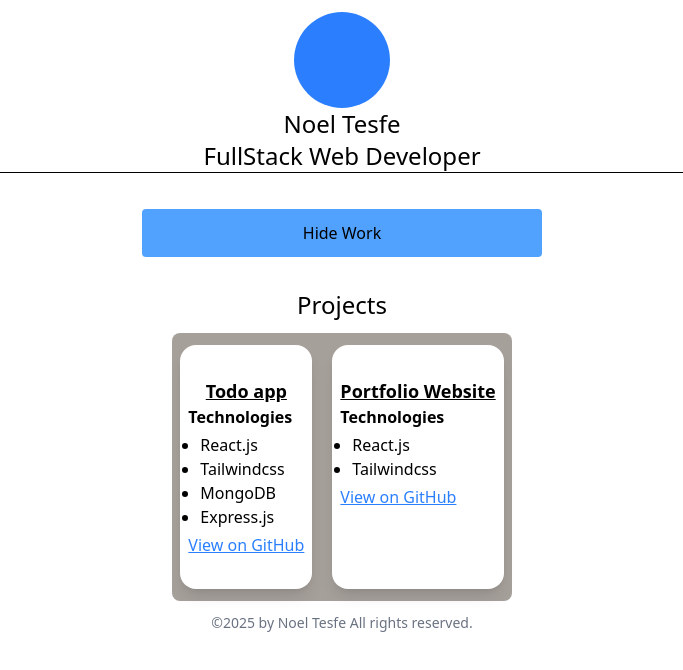
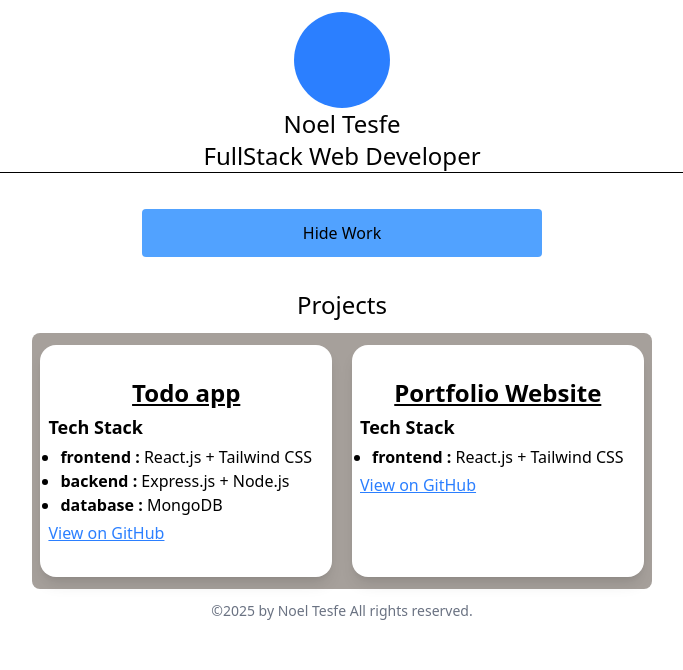
Before and after one commit to Noel-byte/Portfolio, a React (Vite) app: page / in a window 1280 px wide. Both pictures are taken after a click on the button "Check Out Work". Shown: the top 670 px of the page, without its empty margins (298-981 px from the left). Built offline with nearby package versions, Linux system fonts and the light colour scheme.

Commit message:
updated compenents

```diff
--- a/src/App.jsx
+++ b/src/App.jsx
@@ -6,7 +6,7 @@ import { useState } from "react"
 
 function App() {
   const [showProjects,setShowProjects] = useState(false)
-  const projects = [{title:'Todo app',link:'todo-list',tech:['React.js','Tailwindcss','MongoDB','Express.js']},{title:'Portfolio Website',link:'Portfolio',tech:['React.js','Tailwindcss']}]
+  const projects = [{title:'Todo app',link:'todo-list',tech:[{frontend:'React.js + Tailwind CSS'},{backend:'Express.js + Node.js'},{database:'MongoDB'}]},{title:'Portfolio Website',link:'Portfolio',tech:[{frontend:'React.js + Tailwind CSS'}]}]
   const handleClick = ()=>{
     //first load all the projects available
     // show all the available project list
--- a/src/components/Projects.jsx
+++ b/src/components/Projects.jsx
@@ -1,29 +1,43 @@
 import React from 'react';
 
 export const Projects = ({ projects }) => {
+  return (
+    <div className="flex flex-col items-center justify-center mt-8">
+      <h2 className=" text-2xl">Projects</h2>
+      <div className="m-3 flex flex-wrap justify-center gap-5 bg-stone-400 py-3 px-2 rounded-lg">
+        {projects.map((project, index) => {
+          const url = `https://github.com/Noel-byte/${project.link}`;
+          return (
+            <div
+              key={index}
+              className="max-w-sm rounded-2xl overflow-hidden shadow-lg bg-white px-2 py-8"
+            >
+              <h3 className=" font-bold text-2xl text-center underline pb-1">
+                {project.title}
+              </h3>
+              <h4 className=" font-semibold text-lg">Tech Stack</h4>
+              <ul className=" list-disc px-3 py-1">
+                {project.tech.map((item, index) => {
+                  const [key, value] = Object.entries(item)[0];
+                  return (
+                    <li key={index}>
+                      <strong>{key} : </strong>
+                      {value}
+                    </li>
+                  );
+                })}
+              </ul>
 
-  return (
-    <div className='flex flex-col items-center justify-center mt-8'>
-      <h2 className=' text-2xl'>Projects</h2>
-      <div className='m-3 flex flex-wrap justify-center gap-5 bg-stone-400 py-3 px-2 rounded-lg'>{projects.map((project,index) => {
-         const url = `https://github.com/Noel-byte/${project.link}`
-         return(
-        <div key={index} className='max-w-sm rounded-2xl overflow-hidden shadow-lg bg-white px-2 py-8'>
-           <h3 className=' font-bold text-lg text-center underline'>{project.title}</h3>
-           <h4 className=' font-semibold'>Technologies</h4>
-           <ul className=' list-disc px-3 py-1' >
-
-            {project.tech.map((t,index)=>(
-                   <li key={index}>{t}</li>
-            ))}
-
-           </ul>
-
-           <a href={url} target='_blank' className=' underline text-blue-500'>View on GitHub</a>
-        </div>
-         )
-      })}
-
+              <a
+                href={url}
+                target="_blank"
+                className=" underline text-blue-500"
+              >
+                View on GitHub
+              </a>
+            </div>
+          );
+        })}
       </div>
     </div>
   );
```
